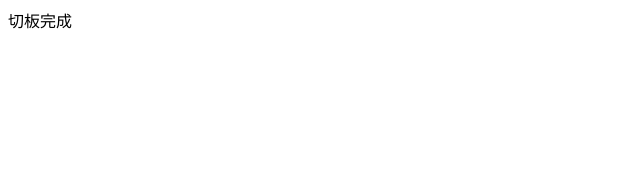
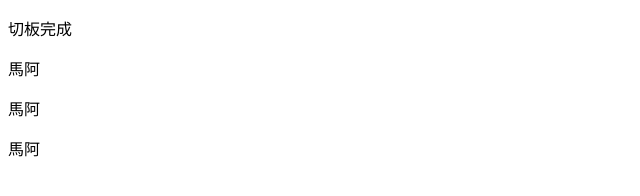
Before and after one commit to LinusLiuLearning/GitHubPage, a plain HTML site: page index.html in a window 1280 px wide. Shown: the whole page, without its empty margins (0-640 px from the left). Drawn offline with Linux system fonts and the light colour scheme.

Commit message:
加入馬阿_v1

```diff
--- a/index.html
+++ b/index.html
@@ -5,5 +5,10 @@
         <meta name="viewport" content="width=device-width">
         <title>Document</title>
     </head>
-    <body>切板完成</body>
+    <body>
+        <p>切板完成</p>
+        <p>馬阿</p>
+        <p>馬阿</p>
+        <p>馬阿</p>
+    </body>
 </html>
```
